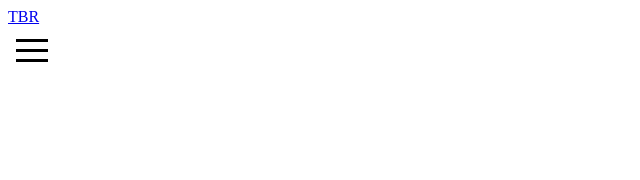
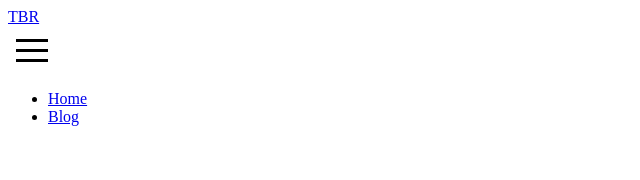
Before and after one commit to brett-doffing/theblockreward.com, a React (Create React App) app: page / in a window 1280 px wide. Shown: the top 180 px of the page, without its empty margins (0-640 px from the left). Built offline with nearby package versions, Linux system fonts and the light colour scheme.

Commit message:
Create `Nav` elements

```diff
--- a/src/components/NavBar.js
+++ b/src/components/NavBar.js
@@ -1,9 +1,12 @@
-import React, { useState } from 'react'
-import { Link } from 'react-router-dom'
-import { Divide as Hamburger } from 'hamburger-react'
+import React, { useState } from 'react';
+import { Link } from 'react-router-dom';
+import { Divide as Hamburger } from 'hamburger-react';
 
 function NavBar() {
-    const [sideShown, setSideShown] = useState(false)
+    const [sideShown, setSideShown] = useState(false);
+
+    const closeMobileMenu = () => setSideShown(false);
+
     return (
         <>
             <nav className='navbar'>
@@ -21,6 +24,19 @@
                         }}
                     />
                     </div>
+                    <ul className={sideShown ? 'nav-menu active' : 'nav-menu'}>
+                        <li className='nav-item'>
+                            <Link to='/' className='nav-links' onClick={closeMobileMenu}>
+                                Home
+                            </Link>
+                        </li>
+                        <li className='nav-item'>
+                            <Link to='/blog' className='nav-links' onClick={closeMobileMenu}>
+                                Blog
+                            </Link>
+                        </li>
+                    </ul>
+
                 </div>
             </nav>
         </>
```
